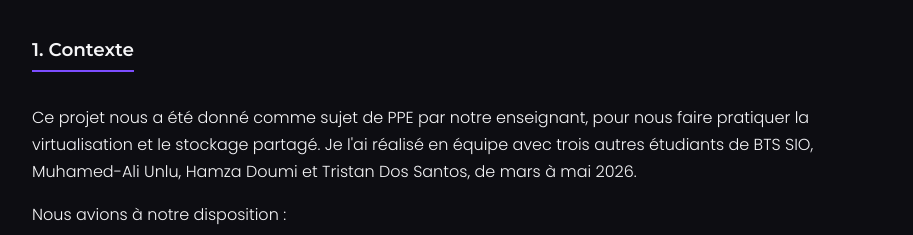
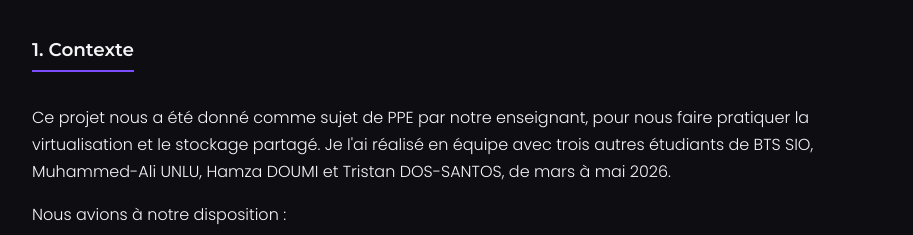
Before and after one commit to dim3h/portfolio, a plain HTML site: page projets-ppe.html in a window 1280 px wide. Shown: the part 1032-1267 px from the top of the page, without its empty margins (78-991 px from the left). Drawn offline with Linux system fonts and the light colour scheme.

Commit message:
Orthographe des noms des coéquipiers du projet Proxmox
Co-Authored-By: Claude Opus 5.5 <noreply@anthropic.com>
Claude-Session: https://claude.ai/code/session_01RDzfRy9MdLEXbD1jyAu4Md

```diff
--- a/projets-ppe.html
+++ b/projets-ppe.html
@@ -76,7 +76,7 @@
 
                 <section class="fiche-partie">
                     <h3>1. Contexte</h3>
-                    <p>Ce projet nous a été donné comme sujet de PPE par notre enseignant, pour nous faire pratiquer la virtualisation et le stockage partagé. Je l'ai réalisé en équipe avec trois autres étudiants de BTS SIO, Muhamed-Ali Unlu, Hamza Doumi et Tristan Dos Santos, de mars à mai 2026.</p>
+                    <p>Ce projet nous a été donné comme sujet de PPE par notre enseignant, pour nous faire pratiquer la virtualisation et le stockage partagé. Je l'ai réalisé en équipe avec trois autres étudiants de BTS SIO, Muhammed-Ali UNLU, Hamza DOUMI et Tristan DOS-SANTOS, de mars à mai 2026.</p>
                     <p>Nous avions à notre disposition :</p>
                     <ul>
                         <li>deux serveurs physiques</li>
```
